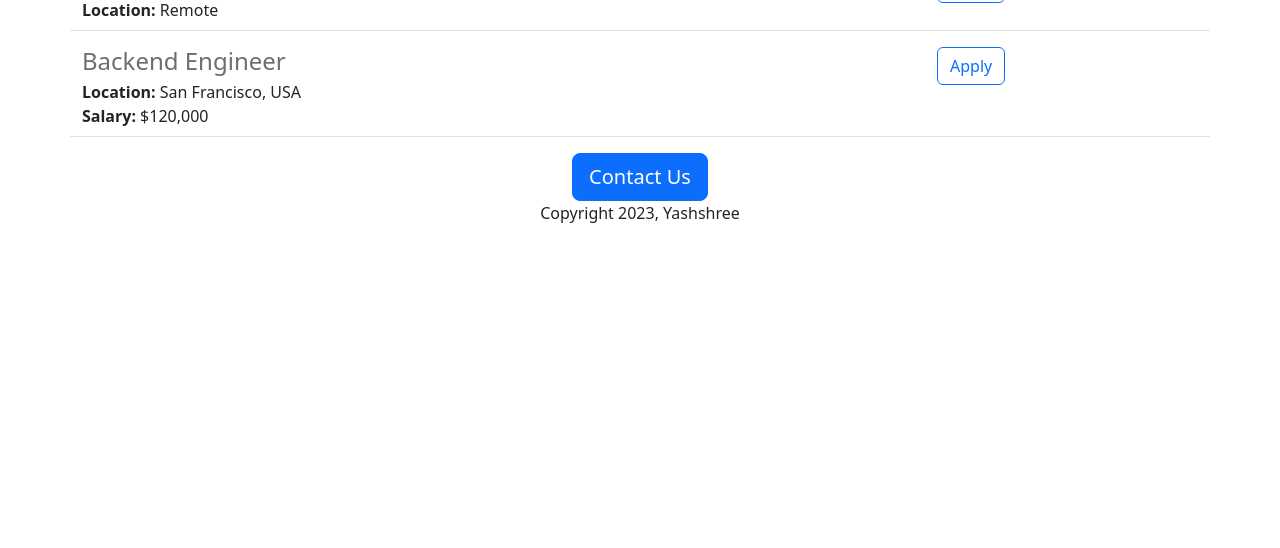
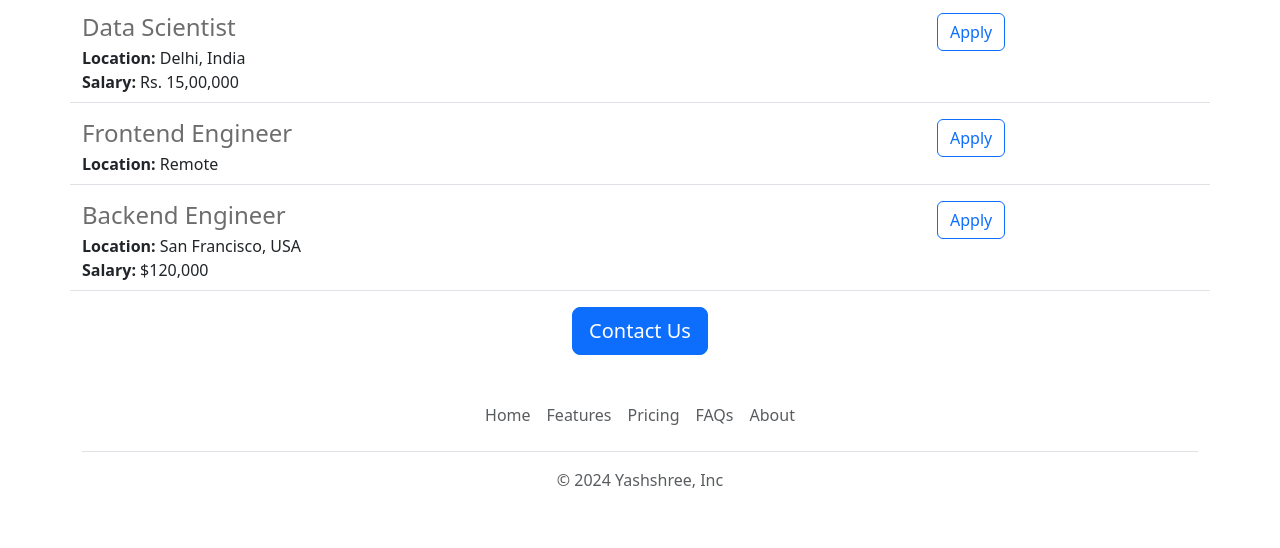
Before and after one commit to Shubham-Patil34/yashshree-careers-website, a Flask app: page / in a window 1280 px wide. Shown: the part 945-1493 px from the top of the page. Before the commit the page ends 1168 px from the top, so only its background shows below. Run offline with Flask 3, Linux system fonts and the light colour scheme.

Commit message:
Added navbar and footer

```diff
--- /dev/null
+++ b/templates/footer.html
@@ -0,0 +1,10 @@
+<footer class="py-3 my-4">
+  <ul class="nav justify-content-center border-bottom pb-3 mb-3">
+    <li class="nav-item"><a href="#" class="nav-link px-2 text-body-secondary">Home</a></li>
+    <li class="nav-item"><a href="#" class="nav-link px-2 text-body-secondary">Features</a></li>
+    <li class="nav-item"><a href="#" class="nav-link px-2 text-body-secondary">Pricing</a></li>
+    <li class="nav-item"><a href="#" class="nav-link px-2 text-body-secondary">FAQs</a></li>
+    <li class="nav-item"><a href="#" class="nav-link px-2 text-body-secondary">About</a></li>
+  </ul>
+  <p class="text-center text-body-secondary">&copy; 2024 Yashshree, Inc</p>
+</footer>
--- a/templates/home.html
+++ b/templates/home.html
@@ -10,15 +10,23 @@
         height: 360px;
         width: 100%;
         object-fit: cover;
+        margin-bottom: 16px;
       }
     </style>
   </head>
   <body>
+    {% include 'nav.html' %}
+    <img class="img-fluid" id="banner" src="/static/banner.jpg">
     <div class="container">
       <h1 class="text-center mt-2 mb-2">Yashshree Careers</h1>
-      <img class="img-fluid" id="banner" src="https://f04750e5-1a96-458c-bde2-df8ad17066a8-00-391788aeq6qlf.pike.replit.dev/static/banner.jpg">
-      <h2 class="text-center mt-2 mb-2">About Yashshree</h2>
-      <p class="lead">Ligula ullamcorper malesuada proin libero nunc. A cras semper auctor neque vitae tempus quam pellentesque nec. Posuere morbi leo urna molestie at elementum eu facilisis. Est placerat in egestas erat. Nunc scelerisque viverra mauris in aliquam sem. Lacus viverra vitae congue eu consequat ac. Purus semper eget duis at tellus at urna. Pharetra massa massa ultricies mi quis hendrerit dolor magna. Sit amet est placerat in. Nunc sed id semper risus in hendrerit gravida rutrum quisque non. </p>
+      <div class="row" style="margin-bottom:16px;">
+        <div class="col-md-6">
+          <p class="lead">Ligula ullamcorper malesuada proin libero nunc. A cras semper auctor neque vitae tempus quam pellentesque nec. Posuere morbi leo urna molestie at elementum eu facilisis. Est placerat in egestas erat. Nunc scelerisque viverra mauris in aliquam sem. Lacus viverra vitae congue eu consequat ac. Purus semper eget duis at tellus at urna. Pharetra massa massa ultricies mi quis hendrerit dolor magna. Sit amet est placerat in. Nunc sed id semper risus in hendrerit gravida rutrum quisque non. </p>
+        </div>
+        <div class="d-none d-md-block col-md-6">
+          <img class="img-fluid" style="height:260px; border-radius:4px;" src="/static/people.jpg">
+        </div>
+      </div>
 
       <h2 class="text-center">Opens Positions</h2>
       <p>
@@ -28,8 +36,8 @@
       </p>
       <div class="text-center">
         <button class="btn btn-primary btn-lg">Contact Us</button>
-        <p>Copyright 2023, Yashshree</p>
       </div>
+      {% include 'footer.html' %}
     </div>
   </body>
 </html>
--- /dev/null
+++ b/templates/nav.html
@@ -0,0 +1,9 @@
+<nav class="navbar shadow-sm fixed-top bg-white">
+  <div class="container-fluid">
+    <a class="navbar-brand" href="#">
+      <img src="/static/logo.svg" alt="Logo" width="30" height="24" class="d-inline-block align-text-top">
+      Yashshree
+    </a>
+  </div>
+</nav>
+<div style="height:56px"></div>
```
Also changed, not shown: static/logo.svg (added), 1 other file.
